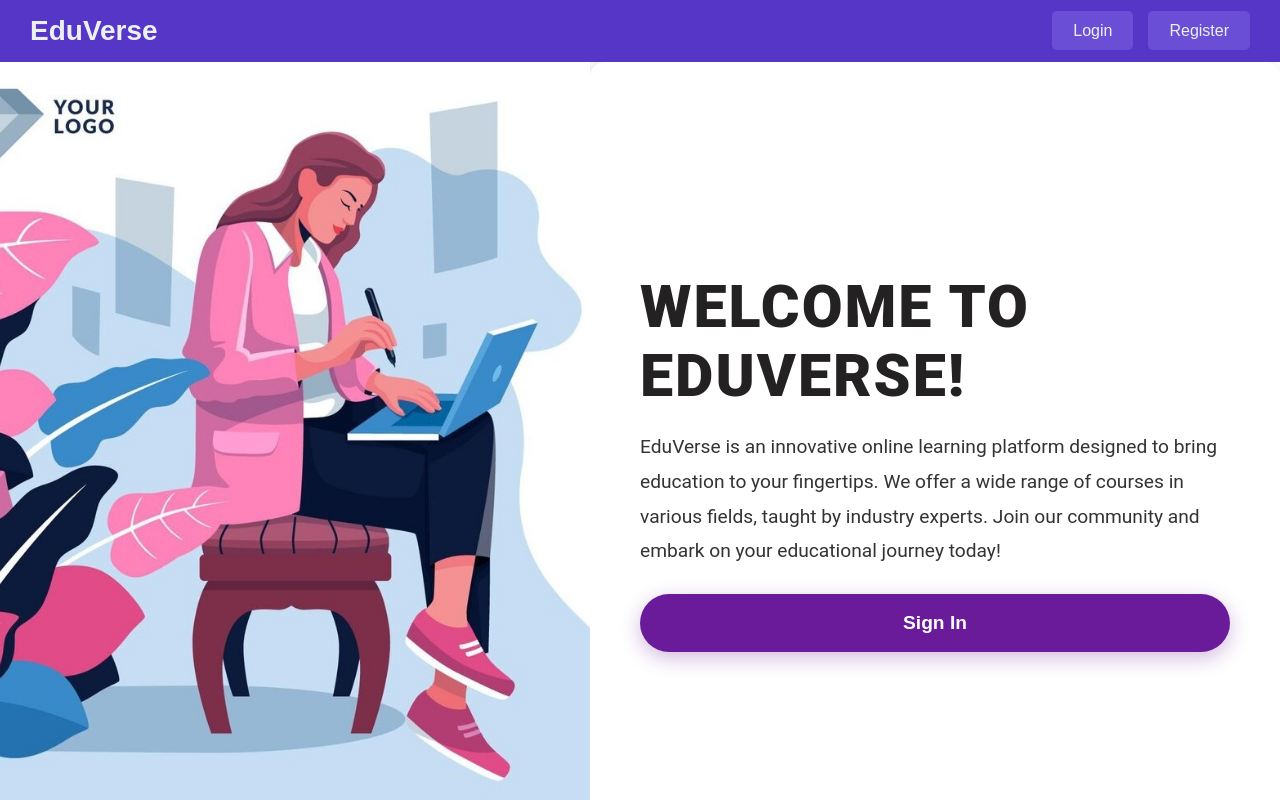
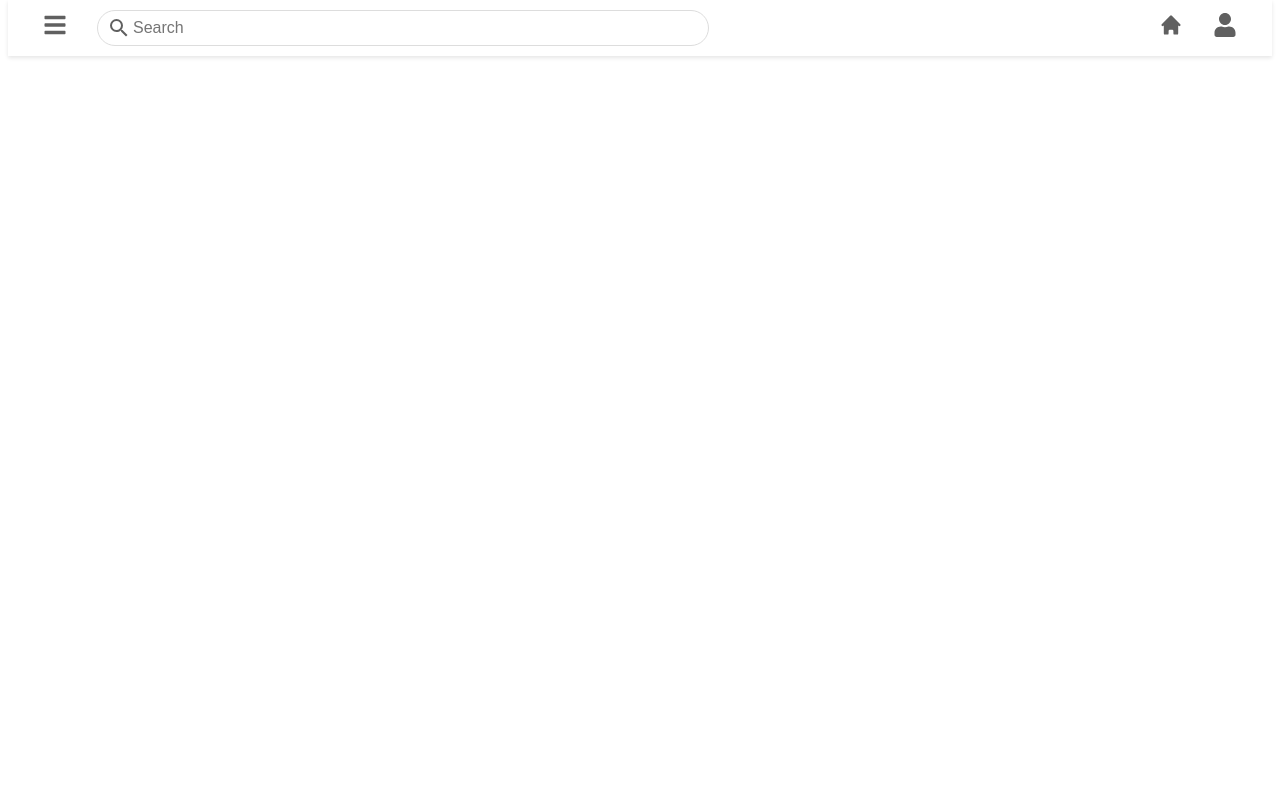
Before and after one commit to aviralsaxena16/Eduverse-Elearning-Platform, a React (Vite) app: page / in a window 1280 px wide. Shown: the top 800 px of the page. Built offline with nearby package versions, Linux system fonts and the light colour scheme.

Commit message:
navbar 22 added

```diff
--- a/src/App.jsx
+++ b/src/App.jsx
@@ -1,12 +1,12 @@
-import LandingPage from './components/landingPage/LandingPage';
+//import LandingPage from './components/landingPage/LandingPage';
 import { BrowserRouter,Routes,Route } from 'react-router-dom';
-import Navbar from './components/landingPage/Navbar';
-
+//import Navbar from './components/landingPage/Navbar';
+import Navbar2 from './components/MainPage/Navbar2/Navbar2';
 const App = () => {
   return (
     <BrowserRouter>
     <Routes>
-      <Route path='/' element={<LandingPage/>}></Route>
+      <Route path='/' element={<Navbar2/>}></Route>
     </Routes>
     </BrowserRouter>
 
--- /dev/null
+++ b/src/components/MainPage/Navbar2/Navbar2.css
@@ -0,0 +1,114 @@
+* {
+    margin-top: 0%;
+  }
+
+  nav {
+    background-color: #fff; /* Clean white background */
+    display: flex;
+    justify-content: space-between;
+    align-items: center;
+    padding: 10px 20px;
+    box-shadow: 0 2px 4px rgba(0, 0, 0, 0.1); /* Subtle shadow for depth */
+    position: sticky;
+    top: 0;
+    z-index: 1000;
+  }
+
+  ul {
+    list-style-type: none;
+    display: flex;
+    align-items: center;
+    margin: 0;
+    padding: 0;
+    width: 100%; /* Make ul take full width */
+    justify-content: space-between; /* Ensure space between elements */
+  }
+
+  li {
+    margin: 0 15px;
+    font-size: 24px; /* Icon size */
+    color: #606060; /* Neutral icon color */
+    cursor: pointer;
+    transition: color 0.3s ease;
+  }
+
+  li:hover {
+    color: #542fb9; /* Highlighted color on hover */
+  }
+
+  /* Align the menu icon to the left */
+  .Nav2 .menu {
+    margin-left: 0;
+  }
+
+  /* Center the search bar */
+  .search-container {
+    display: flex;
+    align-items: center;
+    justify-content: center; /* Center the search bar */
+    position: relative;
+    width: 50%; /* Take up 50% width of the navbar */
+  }
+
+  /* Style for the search icon */
+  .search-icon {
+    font-size: 24px;
+    color: #606060;
+    position: absolute;
+    left: 10px;
+  }
+
+  /* Style for the search bar */
+  .search-bar {
+    width: 100%; /* Make search bar take the full width of its container */
+    padding: 8px 40px 8px 35px; /* Add padding for the search icon */
+    border: 1px solid #ddd;
+    border-radius: 20px; /* Rounded look */
+    outline: none;
+    font-size: 16px;
+    transition: all 0.3s ease;
+  }
+
+  /* Focus state of the search bar */
+  .search-bar:focus {
+    width: 100%;
+    border-color: #ff0000; /* Highlight border */
+    box-shadow: 0 0 8px rgba(255, 0, 0, 0.2);
+  }
+
+  /* Align the home icon to the right */
+  .home {
+    margin-left: auto; /* Push the home icon to the far right */
+  }
+
+  /* Responsive Design */
+  @media (max-width: 768px) {
+    nav {
+      flex-direction: column;
+      align-items: flex-start;
+    }
+
+    ul {
+      flex-wrap: wrap;
+      width: 100%; /* Make ul full width on small screens */
+    }
+
+    .search-bar {
+      width: 200px; /* Smaller on mobile */
+    }
+
+    .search-bar:focus {
+      width: 250px;
+    }
+
+    li {
+      font-size: 20px; /* Slightly smaller icons */
+      margin: 10px 10px;
+    }
+
+    /* Ensure search bar remains centered on mobile */
+    .search-container {
+      width: 80%;
+      justify-content: center;
+    }
+  }
--- /dev/null
+++ b/src/components/MainPage/Navbar2/Navbar2.jsx
@@ -0,0 +1,34 @@
+
+import { HiHome } from 'react-icons/hi';
+import { FaBars } from 'react-icons/fa';
+import { FaUser } from 'react-icons/fa';
+import { MdSearch } from 'react-icons/md';
+
+
+import "./Navbar2.css"
+
+const Navbar2 = () => {
+  return (
+    <div>
+     <nav>
+        <ul className='Nav2'>
+        <li><FaBars/></li>
+        <li className="search-container">
+            <MdSearch className="search-icon" />
+            <input
+              type="text"
+              placeholder="Search"
+              className="search-bar"
+            />
+          </li>
+
+            <li className='home'><HiHome/></li>
+            <li><FaUser/></li>
+
+        </ul>
+    </nav>
+    </div>
+  )
+}
+
+export default Navbar2
--- a/src/components/landingPage/Body.jsx
+++ b/src/components/landingPage/Body.jsx
@@ -1,4 +1,7 @@
+
+
 import "./Body.css";
+
 import cover from "../../assets/cover.jpeg"; // Import the cover image
 
 const Body = () => {
@@ -11,6 +14,7 @@ const Body = () => {
       <div className="intro">
         <h1>Welcome to EduVerse!</h1>
         <p>
+
           EduVerse is an innovative online learning platform designed to bring education to your fingertips. We offer a wide range of courses in various fields, taught by industry experts.  Join our community and embark on your educational journey today!
         </p>
         <button className="sign-in-btn">Sign In</button>
```
